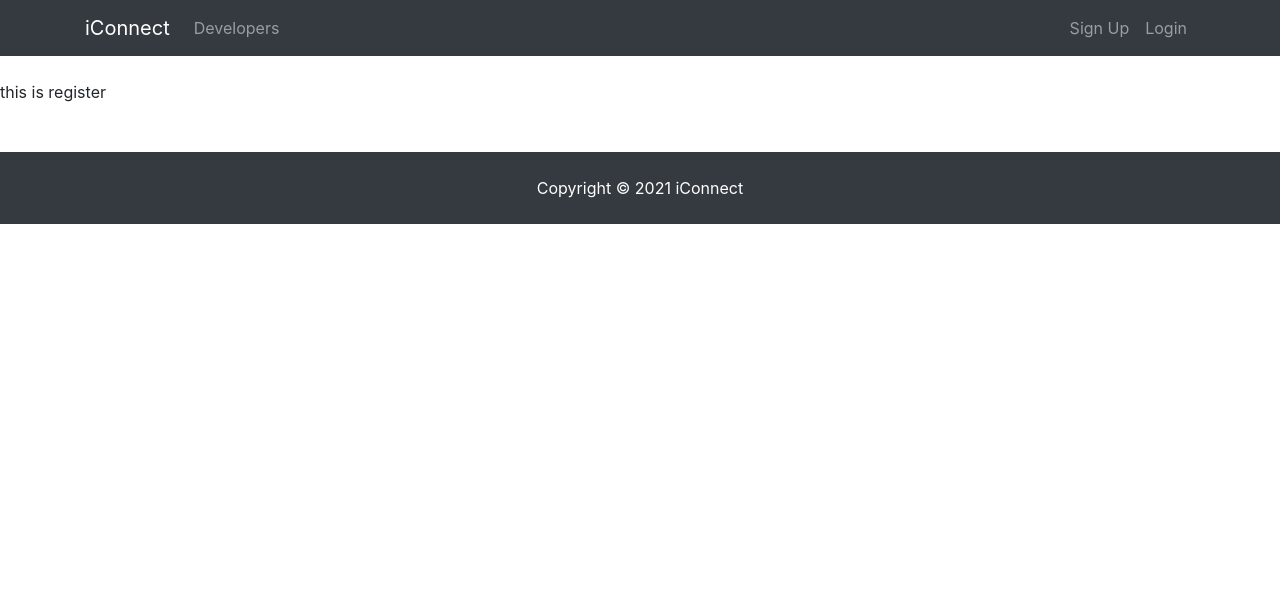
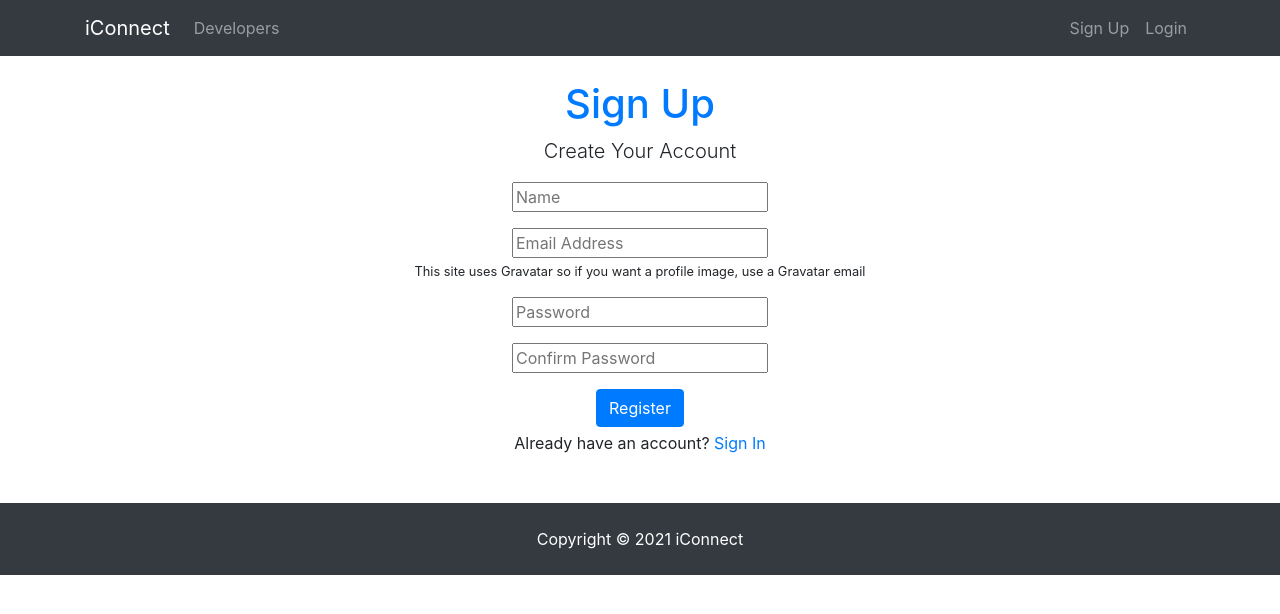
Before and after one commit to Rawendra/nodeJsProjectReactFront, a React (Create React App) app in the folder client/: page /register in a window 1280 px wide. Shown: the top 614 px of the page. Built offline with nearby package versions, Linux system fonts and the light colour scheme.

Commit message:
sigup page integration started

```diff
--- a/client/package.json
+++ b/client/package.json
@@ -6,6 +6,7 @@
     "@testing-library/jest-dom": "^5.14.1",
     "@testing-library/react": "^11.2.7",
     "@testing-library/user-event": "^12.8.3",
+    "axios": "^0.21.1",
     "react": "^17.0.2",
     "react-dom": "^17.0.2",
     "react-router-dom": "^5.2.0",
@@ -24,6 +25,7 @@
       "react-app/jest"
     ]
   },
+  "proxy": "http://localhost:4000",
   "browserslist": {
     "production": [
       ">0.2%",
--- a/client/src/components/auth/login.js
+++ b/client/src/components/auth/login.js
@@ -1,10 +1,56 @@
-import React, { Component } from "react";
+import React, { Component, Fragment } from "react";
+import { Link } from "react-router-dom";
+export default class Login extends Component {
+  constructor(props) {
+    super(props);
+    this.state = {
+      email: "",
+      password: "",
+    };
+  }
+  onChange = (e) => {
+    this.setState({ [e.target.name]: e.target.value });
+  };
 
-export default class Login extends Component {
+  onSubmit = (e) => {
+    e.prventDefault();
+    console.log("data to be submitted", this.state);
+  };
   render() {
+    const { email, password } = this.state;
+    const { onChange, onSubmit } = this;
     return (
-      <div>
-        <span>this is login</span>
+      <div style={{ textAlign: "center" }}>
+        <h1 className="large text-primary">Sign In</h1>
+        <p className="lead">
+          <i className="fas fa-user" /> Sign Into Your Account
+        </p>
+        <form className="form" onSubmit={onSubmit}>
+          <div className="form-group">
+            <input
+              type="email"
+              placeholder="Email Address"
+              name="email"
+              value={email}
+              onChange={onChange}
+              required
+            />
+          </div>
+          <div className="form-group">
+            <input
+              type="password"
+              placeholder="Password"
+              name="password"
+              value={password}
+              onChange={onChange}
+              minLength="6"
+            />
+          </div>
+          <input type="submit" className="btn btn-primary" value="Login" />
+        </form>
+        <p className="my-1">
+          Don't have an account? <Link to="/register">Sign Up</Link>
+        </p>
       </div>
     );
   }
--- a/client/src/components/auth/register.js
+++ b/client/src/components/auth/register.js
@@ -1,10 +1,93 @@
-import React, { Component } from "react";
+import React, { Component, Fragment } from "react";
+import { Link } from "react-router-dom";
+import axios from "axios";
+import { registerNewUserUrl } from "../../urls/register";
+import { baseUrl } from "../../urls/baseUrl";
+import {validateRegistrationUser} from '../../utils/validation'
+export default class Register extends Component {
+  constructor(props) {
+    super(props);
+    this.state = {
+      name: "",
+      email: "",
+      password: "",
+      password2: "",
+    };
+  }
+  onChange = (e) => {
+    this.setState({ [e.target.name]: e.target.value });
+  };
 
-export default class Register extends Component {
+  onSubmit = (e) => {
+    e.preventDefault();
+    console.log("data to be submitted", this.state);
+    console.log(baseUrl, registerNewUserUrl);
+    const { name, email, password,password2 } = this.state;
+    const obj = { name, email, password,password2 };
+    const statusOfValidation=validateRegistrationUser(obj);
+    if(statusOfValidation.errors){
+      alert(statusOfValidation.errors);
+      return ;
+    }
+    axios.post(`${registerNewUserUrl}`, obj).then((response) => {
+      console.log(response);
+    });
+  };
   render() {
+    const { name, email, password, password2 } = this.state;
+    const { onChange, onSubmit } = this;
     return (
-      <div>
-        <span>this is register</span>
+      <div style={{ textAlign: "center" }}>
+        <h1 className="large text-primary">Sign Up</h1>
+        <p className="lead">
+          <i className="fas fa-user" /> Create Your Account
+        </p>
+        <form className="form" onSubmit={onSubmit}>
+          <div className="form-group">
+            <input
+              type="text"
+              placeholder="Name"
+              name="name"
+              value={name}
+              onChange={onChange}
+            />
+          </div>
+          <div className="form-group">
+            <input
+              type="email"
+              placeholder="Email Address"
+              name="email"
+              value={email}
+              onChange={onChange}
+            />
+            <small className="form-text">
+              This site uses Gravatar so if you want a profile image, use a
+              Gravatar email
+            </small>
+          </div>
+          <div className="form-group">
+            <input
+              type="password"
+              placeholder="Password"
+              name="password"
+              value={password}
+              onChange={onChange}
+            />
+          </div>
+          <div className="form-group">
+            <input
+              type="password"
+              placeholder="Confirm Password"
+              name="password2"
+              value={password2}
+              onChange={onChange}
+            />
+          </div>
+          <input type="submit" className="btn btn-primary" value="Register" />
+        </form>
+        <p className="my-1">
+          Already have an account? <Link to="/login">Sign In</Link>
+        </p>
       </div>
     );
   }
--- a/client/src/components/layout/navbar.js
+++ b/client/src/components/layout/navbar.js
@@ -6,7 +6,7 @@ class Navbar extends Component {
     return (
       <nav className="navbar navbar-expand-sm navbar-dark bg-dark mb-4">
         <div className="container">
-          <Link className="navbar-brand" to="\">
+          <Link className="navbar-brand" to="/">
             iConnect
           </Link>
           <button
@@ -21,10 +21,10 @@ class Navbar extends Component {
           <div className="collapse navbar-collapse" id="mobile-nav">
             <ul className="navbar-nav mr-auto">
               <li className="nav-item">
-                <a className="nav-link" href="profiles.html">
+                <Link className="nav-link" to="/">
                   {" "}
                   Developers
-                </a>
+                </Link>
               </li>
             </ul>
 
--- /dev/null
+++ b/client/src/urls/baseUrl.js
@@ -0,0 +1 @@
+export const baseUrl='localhost:4000/'
--- /dev/null
+++ b/client/src/urls/register.js
@@ -0,0 +1 @@
+export const registerNewUserUrl='api/users/register'
--- /dev/null
+++ b/client/src/utils/validation.js
@@ -0,0 +1,9 @@
+export const validateRegistrationUser = (user) => {
+  if (!user.name || !user.password || !user.email) {
+    return { errors: "user has empty fields" };
+  }
+  if (user.password !== user.password2) {
+    return { errors: "passwords don't match" };
+  }
+  return { errors: false };
+};
```
Also changed, not shown: client/src/sampleData/user.js (added, +18 -0 lines), 1 other file (tests, documents, lock files or other folders).
